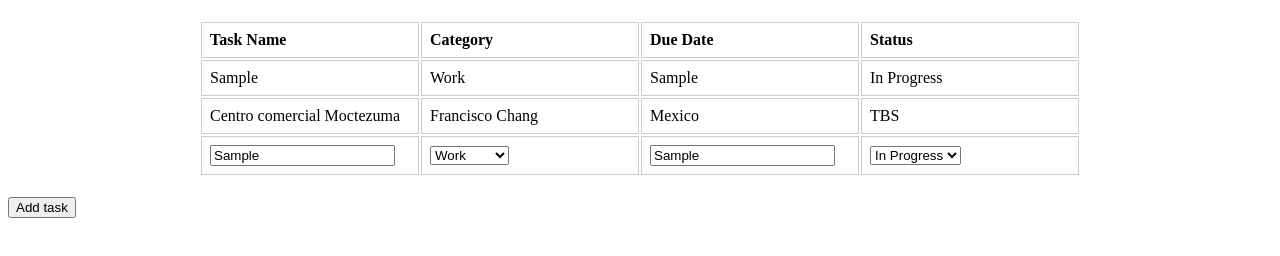
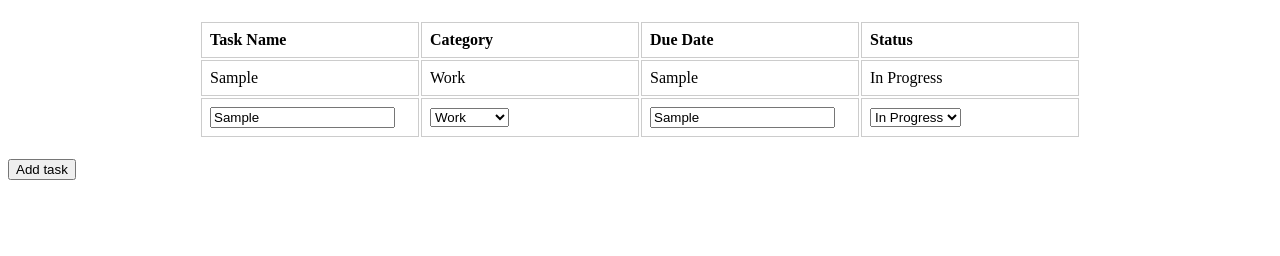
Before and after one commit to NancyBankson/SBA4_Task_Management_App, a plain HTML site: page index.html in a window 1280 px wide. Both pictures are taken after typing "Sample", "Sample" into the empty fields and a click on the button "Add task". Drawn offline with Linux system fonts and the light colour scheme.

Commit message:
Successfully added each object to a new row in the table

```diff
--- a/index.html
+++ b/index.html
@@ -11,21 +11,24 @@
 
 <body>
     <div class="container">
-        <table id="task-table">
+        <table>
             <tr>
                 <th>Task Name</th>
                 <th>Category</th>
                 <th>Due Date</th>
                 <th>Status</th>
             </tr>
-            <tr id="table-row-el">
+            <tbody id="task-table-el">
+
+            </tbody>
+            <!-- <tr id="table-row-el">
             </tr>
             <tr>
                 <td>Centro comercial Moctezuma</td>
                 <td>Francisco Chang</td>
                 <td>Mexico</td>
                 <td>TBS</td>
-            </tr>
+            </tr> -->
             <tr>
                 <td><input id="new-task-el" type="text" placeholder="New Task"/></td>
                 <td>
--- a/index.js
+++ b/index.js
@@ -4,7 +4,7 @@ let newCategory = document.getElementById("new-category-el");
 let newDate = document.getElementById("new-date-el");
 let newStatus = document.getElementById("new-status-el");
 let addButton = document.getElementById("button-el");
-let tableRow = document.getElementById("table-row-el")
+let taskTable = document.getElementById("task-table-el")
 
 // let dummyObject = {
 //     Task: "imatryintotype",
@@ -19,22 +19,24 @@ let taskDatabase = [];
 // **********Event listeners**********************
 addButton.addEventListener("click", function () {
     let tableObject = {};
+    let newRow = document.createElement("tr")
+    taskTable.appendChild(newRow)
     tableObject.Task = newTask.value;
     let displayTask = document.createElement("td");
     displayTask.innerText = tableObject.Task;
-    tableRow.appendChild(displayTask);
+    newRow.appendChild(displayTask);
     tableObject.Category = newCategory.value;
     let displayCategory = document.createElement("td");
     displayCategory.innerText = tableObject.Category;
-    tableRow.appendChild(displayCategory);
+    newRow.appendChild(displayCategory);
     tableObject.Date = newDate.value;
     let displayDate = document.createElement("td");
     displayDate.innerText = tableObject.Date;
-    tableRow.appendChild(displayDate);
+    newRow.appendChild(displayDate);
     tableObject.Status = newStatus.value;
     let displayStatus = document.createElement("td");
     displayStatus.innerText = tableObject.Status;
-    tableRow.appendChild(displayStatus);
+    newRow.appendChild(displayStatus);
     taskDatabase.push(tableObject)
     console.log(taskDatabase)
 })
```
